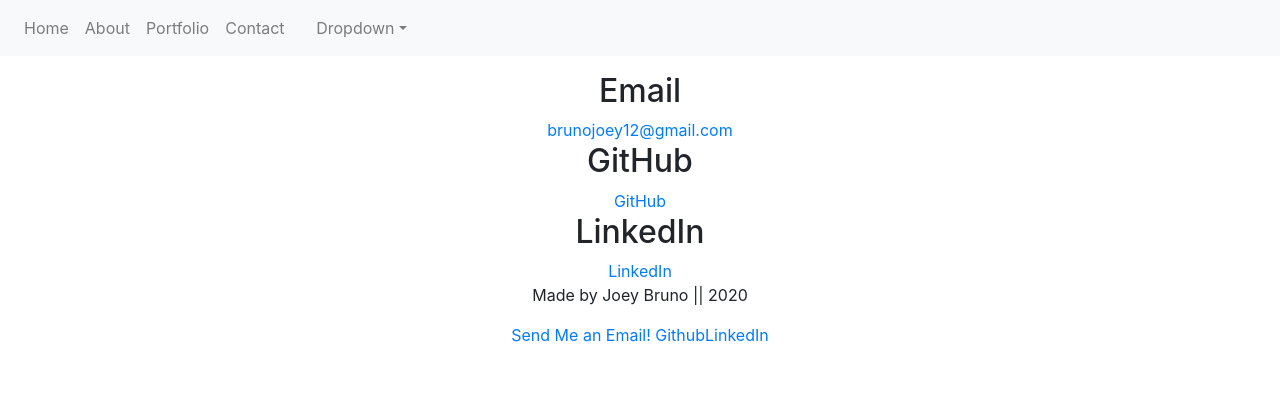
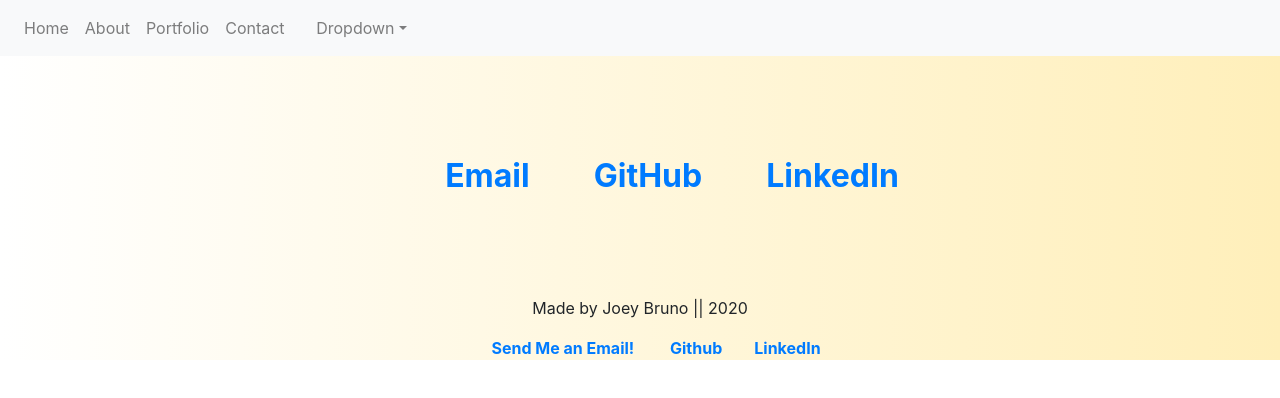
Before and after one commit to brunojoey/react-portfolio, a React (Create React App) app: page /Contact in a window 1280 px wide. Shown: the top 398 px of the page. Built offline with nearby package versions, Linux system fonts and the light colour scheme.

Commit message:
Added gradient background.

```diff
--- a/src/App.css
+++ b/src/App.css
@@ -1,5 +1,8 @@
 .App {
   text-align: center;
+  background: #FFEFBA;  /* fallback for old browsers */
+  background: -webkit-linear-gradient(to right, #FFFFFF, #FFEFBA);  /* Chrome 10-25, Safari 5.1-6 */
+  background: linear-gradient(to right, #FFFFFF, #FFEFBA); /* W3C, IE 10+/ Edge, Firefox 16+, Chrome 26+, Opera 12+, Safari 7+ */
 }
 
 .App-logo {
--- a/src/App.js
+++ b/src/App.js
@@ -11,18 +11,10 @@
     <div className="App">
       <Router>
         <Switch>
-          <Route exact path = {["/", "/Home"]}>
-            <Home />
-          </Route>
-          <Route exact path = "/About">
-            <About />
-          </Route>
-          <Route exact path = "/Portfolio">
-            <Portfolio />
-          </Route>
-          <Route exact path = "/Contact">
-            <Contact />
-          </Route>
+          <Route exact path = {["/", "/Home"]} component={Home} />
+          <Route exact path = "/About" component={About} />
+          <Route exact path = "/Portfolio" component={Portfolio} />
+          <Route exact path = "/Contact" component={Contact} />
         </Switch>
       </Router>
     </div>
--- a/src/components/ContactForm/index.js
+++ b/src/components/ContactForm/index.js
@@ -1,14 +1,12 @@
 import React from "react";
+import "./style.css";
 
 function ContactForm () {
     return (
-        <div>
-            <h2>Email</h2>
-            <a className="email" href="mailto: brunojoey12@gmail.com"> brunojoey12@gmail.com </a>
-            <h2>GitHub</h2>
-            <a href="https://www.github.com/brunojoey">GitHub</a>
-            <h2>LinkedIn</h2>
-            <a href="https://www.linkedin.com/in/brunojoey">LinkedIn</a>
+        <div className="content">
+            <a className="email" href="mailto: brunojoey12@gmail.com">Email</a>
+            <a href="https://www.github.com/brunojoey" className="github">GitHub</a>
+            <a href="https://www.linkedin.com/in/brunojoey" className="linkedin">LinkedIn</a>
         </div>
     );
 };
--- a/src/components/ContactForm/style.css
+++ b/src/components/ContactForm/style.css
@@ -0,0 +1,4 @@
+.content {
+    margin: 3em;
+    font-size: 2em;
+}
--- a/src/components/Footer/index.js
+++ b/src/components/Footer/index.js
@@ -6,9 +6,9 @@
         <footer className="footer">
             <div>
                 <p> Made by Joey Bruno || 2020 </p>
-                <a className="email" href="mailto: brunojoey12@gmail.com"> Send Me an Email! </a>
-                <a href="https://www.github.com/brunojoey">Github</a>
-                <a href="https://www.linkedin.com/in/brunojoey/">LinkedIn</a>
+                <a href="mailto: brunojoey12@gmail.com" className="email"> Send Me an Email! </a>
+                <a href="https://www.github.com/brunojoey" className="github">Github</a>
+                <a href="https://www.linkedin.com/in/brunojoey/" className="linkedin">LinkedIn</a>
             </div>
         </footer>
     );
--- a/src/components/Footer/style.css
+++ b/src/components/Footer/style.css
@@ -10,3 +10,8 @@
     max-width: 680px;
     width: auto;
 }
+
+.github, .linkedin, .email {
+    margin-left: 2em;
+    font-weight: bold;
+}
--- a/src/pages/HomePage/Home.js
+++ b/src/pages/HomePage/Home.js
@@ -8,9 +8,9 @@
         <div>
             <Header />
                 <h1 className="nameHeader">Joseph Angelo Bruno</h1>
-                <section className="welcome">
+                <div className="welcome">
                     Welcome to my portfolio!
-                </section>
+                </div>
             <Footer className="footer"/>
         </div>
     )
--- a/src/pages/HomePage/style.css
+++ b/src/pages/HomePage/style.css
@@ -1,11 +1,9 @@
+.welcome {
+    margin-bottom: 6em;
+};
+
+
 .nameHeader {
     font-size: 6em;
     margin-bottom: 2.5em;
 };
-
-.welcome {
-    display: flex;
-    align-items: center;
-    justify-content: space-around;
-    align-self: unset;
-};
```
